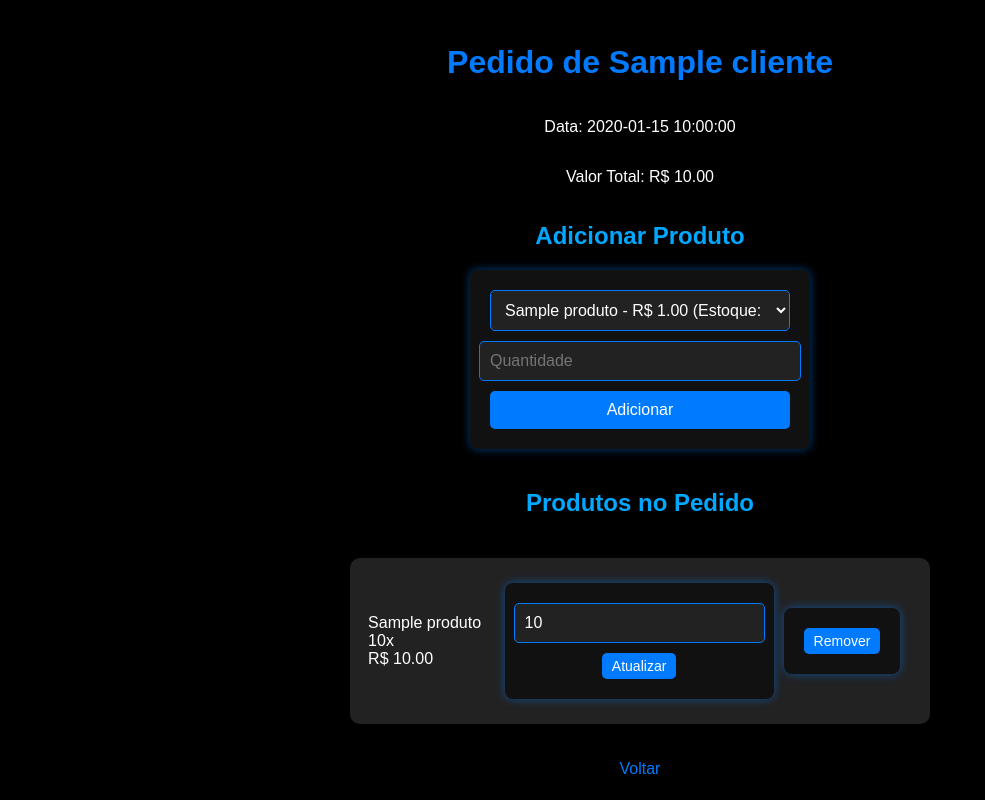
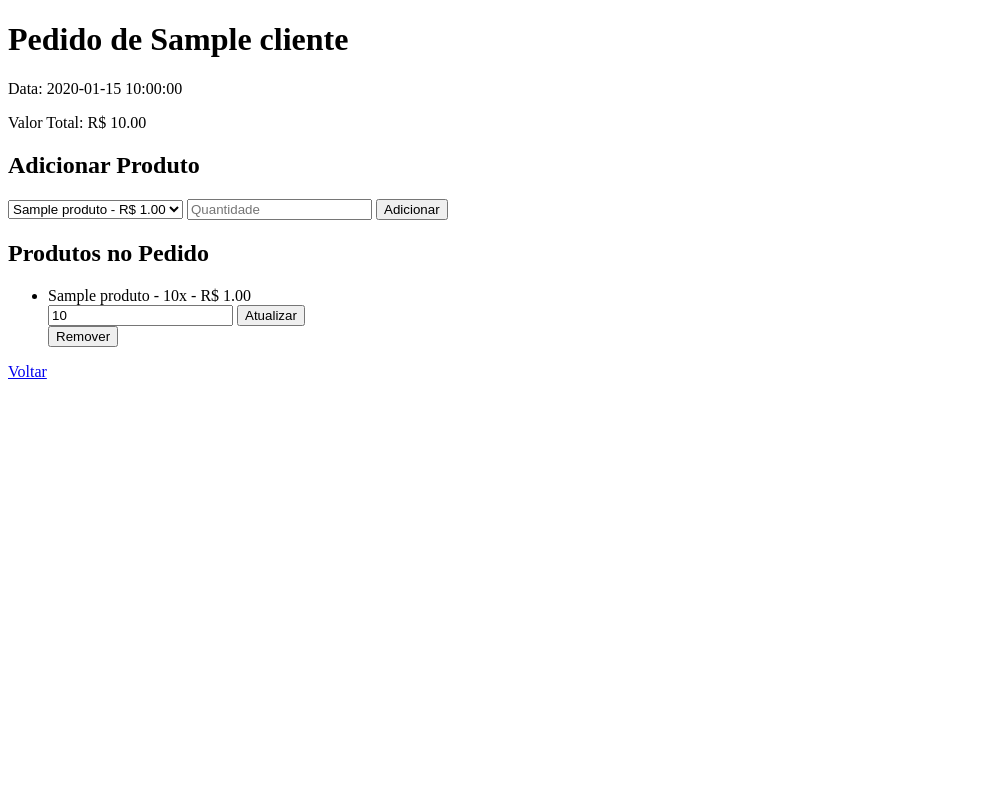
Before and after one commit to Mr-Vitor/projeto-sistema-pedidos, a Flask app: page /pedidos/editar/1 in a window 1280 px wide. Shown: the whole page, without its empty margins (0-985 px from the left). Run offline with Flask 3, Linux system fonts and the light colour scheme; a user stored in the database is signed in; tables that the repository leaves empty hold one stand-in row (values such as "Sample post").

Commit message:
Add files via upload

```diff
--- a/Projeto v1.5/templates/pedidos/editar_pedido.html
+++ b/Projeto v1.5/templates/pedidos/editar_pedido.html
@@ -3,7 +3,6 @@
 <head>
     <meta charset="UTF-8">
     <title>Editar Pedido</title>
-    <link rel="stylesheet" href="{{ url_for('static', filename='css/editar_pedido.css') }}">
 </head>
 <body>
     <h1>Pedido de {{ pedido[1] }}</h1>
@@ -12,13 +11,12 @@
 
     <h2>Adicionar Produto</h2>
     <form method="POST">
-        <input type="hidden" name="cliente_id" value="{{ pedido[0] }}">
         <select name="produto_id">
             {% for produto in produtos %}
-            <option value="{{ produto[0] }}">{{ produto[1] }} - R$ {{ produto[2] }} (Estoque: {{ produto[3] }})</option>
+            <option value="{{ produto[0] }}">{{ produto[1] }} - R$ {{ produto[2] }}</option>
             {% endfor %}
         </select>
-        <input type="number" name="quantidade" placeholder="Quantidade" required min="1">
+        <input type="number" name="quantidade" placeholder="Quantidade" required>
         <button type="submit">Adicionar</button>
     </form>
 
@@ -26,22 +24,18 @@
     <ul>
         {% for item in itens_pedido %}
         <li>
-            <div class="produtos">
-            <div class="pro_desc">
-                {{ item[1] }} <br> {{ item[2] }}x <br> R$ {{ "%.2f"|format(item[2] * item[3]) }}
-            </div>
+            {{ item[1] }} - {{ item[2] }}x - R$ {{ item[3] }}
             <form method="POST" action="{{ url_for('pedidos.atualizar_produto_pedido', pedido_id=pedido[0], produto_id=item[0]) }}">
-                <input type="number" name="quantidade" value="{{ item[2] }}" required min="1">
+                <input type="number" name="quantidade" value="{{ item[2] }}" required>
                 <button type="submit">Atualizar</button>
             </form>
             <form method="POST" action="{{ url_for('pedidos.atualizar_produto_pedido', pedido_id=pedido[0], produto_id=item[0]) }}">
                 <button type="submit" name="remover">Remover</button>
             </form>
-        </div>
         </li>
         {% endfor %}
     </ul>
 
-    <a class="voltar" href="{{ url_for('pedidos.listar_pedidos') }}">Voltar</a>
+    <a href="{{ url_for('pedidos.listar_pedidos') }}">Voltar</a>
 </body>
 </html>
```
